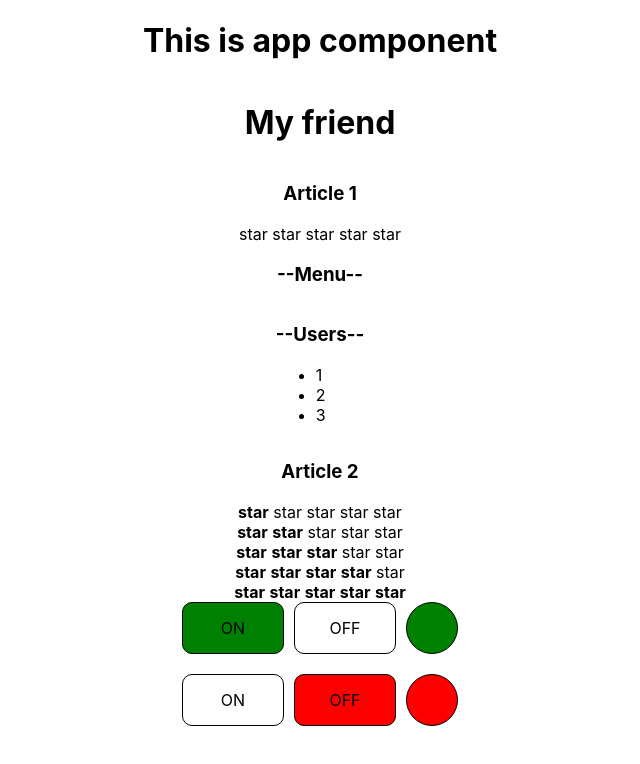
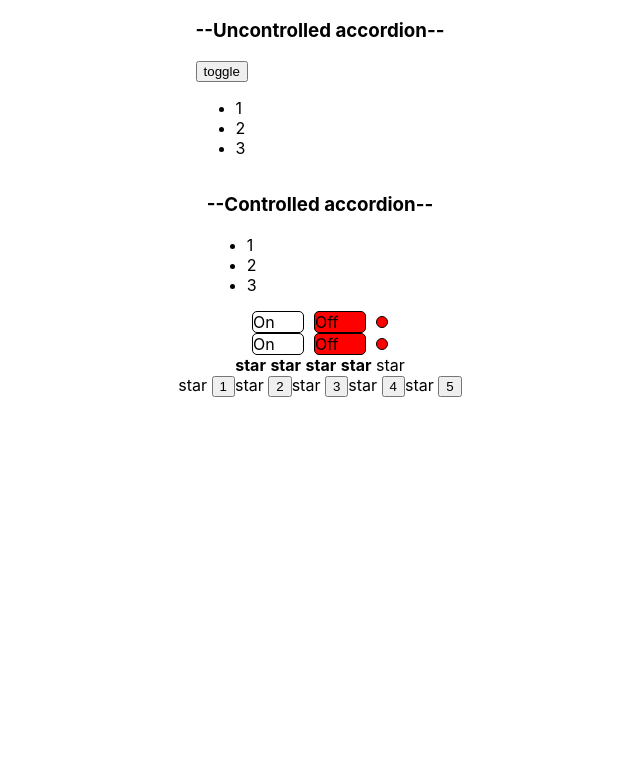
Before and after one commit to stasfilippov/React_kabzda, a React (Create React App) app: page / in a window 1280 px wide. Shown: the top 764 px of the page, without its empty margins (320-960 px from the left). Built offline with nearby package versions, Linux system fonts and the light colour scheme.

Commit message:
-add UncontrolledRating and UncontrolledAccordion Completed tasks

```diff
--- a/src/App.tsx
+++ b/src/App.tsx
@@ -1,42 +1,24 @@
 import React from 'react';
 import './App.css';
 import {Accordion} from "./components/Accordion/Accordion";
-import {Rating} from "./components/Rating/Rating";
 import { OnOff } from './components/OnOff/OnOff';
+import {UncontrolledAccordion} from './components/UncontrolledAccordion/UncontrolledAccordion';
+import {Rating} from './components/Rating/Rating';
+import {UncontrolledRating} from './components/UncotrolledRating/UncontrolledRating';
 
 
 function App() {
 	console.log('App rendering')
 	return (
 		<div className='App'>
-			<PageTitle title={"This is app component"}/>
-			<PageTitle title={"My friend"}/>
-			<h3>Article 1</h3>
-			<Rating value={0}/>
-			<Accordion titleValue={'--Menu--'} collapsed={true}/>
-			<Accordion titleValue={'--Users--'} collapsed={false}/>
-			<h3>Article 2</h3>
-			<Rating value={1}/>
-			<Rating value={2}/>
-			<Rating value={3}/>
+			<UncontrolledAccordion titleValue={'--Uncontrolled accordion--'}/>
+			<Accordion titleValue={'--Controlled accordion--'} collapsed={false}/>
+			<OnOff/>
+			<OnOff/>
 			<Rating value={4}/>
-			<Rating value={5}/>
-			<OnOff isOn ={true}/>
-			<OnOff isOn ={false}/>
+			<UncontrolledRating/>
 		</div>
 	);
 }
 
-type PageTitlePropsType = {
-	title: string;
-}
-
-function PageTitle(props: PageTitlePropsType) {
-	console.log('PageTitle rendering')
-	return (
-		<h1>{props.title}</h1>
-	)
-}
-
-
 export default App;
--- a/src/components/OnOff/OnOff.css
+++ b/src/components/OnOff/OnOff.css
@@ -8,16 +8,3 @@
     margin-right: 10px;
     border: 1px black solid;
 }
-
-.box {
-    display: flex;
-    align-items: center;
-    margin-bottom: 20px;
-}
-
-.lightbulb {
-    width: 50px;
-    height: 50px;
-    border-radius: 50%;
-    border: 1px black solid;
-}
--- a/src/components/OnOff/OnOff.tsx
+++ b/src/components/OnOff/OnOff.tsx
@@ -1,34 +1,54 @@
 import './OnOff.css';
+import {useState} from 'react';
 
-type OnOffPropsType = {
-    isOn: boolean
+// type OnOffPropsType = {
+//     isOn: boolean
+// }
+
+
+
+export const OnOff = () => {
+    console.log('OnOff rendering')
+    let [isOn, setIsOn] = useState(false);
+
+    console.log('isOn:' + isOn)
+
+    const onStyle = {
+        display: 'inline-block',
+        backgroundColor: isOn ? 'green' : 'white',
+        width: '50px',
+        height: '20px',
+        borderRadius: '5px',
+        marginRight: '10px',
+        border: '1px black solid',
+        cursor: 'pointer'
     }
 
-const greenColor = {
-    backgroundColor: 'green'
+    const offStyle = {
+        display: 'inline-block',
+        backgroundColor: isOn ? 'white' : 'red',
+        width: '50px',
+        height: '20px',
+        borderRadius: '5px',
+        marginRight: '10px',
+        border: '1px black solid',
+        cursor: 'pointer'
     }
 
-const redColor = {
-    backgroundColor: 'red'
+    const lightbulbStyle = {
+        display: 'inline-block',
+        width: "10px",
+        height: "10px",
+        borderRadius: '50%',
+        border: '1px black solid',
+        backgroundColor: isOn ? 'green' : 'red',
     }
 
-
-export const OnOff = (props:OnOffPropsType) => {
-    if (props.isOn === true) {
     return (
-            <div className='box'>
-                <div style={true && greenColor} className='button'>ON</div>
-                <div className='button'>OFF</div>
-                <div className='lightbulb' style={greenColor}></div>
-            </div>
-        )
-    } else {
-        return (
-            <div className='box'>
-                <div className='button'>ON</div>
-                <div className='button' style={redColor}>OFF</div>
-                <div className='lightbulb' style={redColor}></div>
+        <div>
+            <div style={onStyle} onClick={ () => {setIsOn(true)} }>On</div>
+            <div style={offStyle} onClick={ () => { setIsOn(false) } }>Off</div>
+            <div style={lightbulbStyle}></div>
         </div>
     )
 }
-}
--- /dev/null
+++ b/src/components/UncontrolledAccordion/UncontrolledAccordion.tsx
@@ -0,0 +1,43 @@
+import {useState} from 'react';
+
+type AccordionPropsType = {
+	titleValue: string;
+}
+
+export function UncontrolledAccordion(props: AccordionPropsType) {
+
+	const [collapsed, setCollapsed] = useState(false)
+
+	const onClickButtonHandler = () => {
+		setCollapsed(!collapsed)
+	}
+
+	return (
+		<div>
+			<AccordionTitle title={props.titleValue}/> <button onClick={onClickButtonHandler}>toggle</button>
+			{!collapsed && <AccordionBody/>}
+		</div>
+	)
+}
+
+type AccordionTitlePropsType = {
+	title: string;
+}
+
+function AccordionTitle(props: AccordionTitlePropsType) {
+	console.log('AccordionTitle rendering')
+	return (
+		<h3>{props.title}</h3>
+	)
+}
+
+function AccordionBody() {
+	console.log('AccordionBody rendering')
+	return (
+		<ul>
+			<li>1</li>
+			<li>2</li>
+			<li>3</li>
+		</ul>
+	)
+}
--- /dev/null
+++ b/src/components/UncotrolledRating/UncontrolledRating.tsx
@@ -0,0 +1,44 @@
+import React, {MouseEvent} from 'react';
+import {useState} from 'react';
+
+
+export function UncontrolledRating() {
+	console.log('rating rendering')
+
+	let [selected, setSelected] = useState(0)
+
+
+	const clickHandler = (event: MouseEvent) => {
+		const value = event.currentTarget.getAttribute('data-value')
+
+		setSelected(Number(value))
+	}
+
+
+
+	return (
+		<div>
+			<Star selected={selected > 0}/><button onClick={clickHandler} data-value={1}>1</button>
+			<Star selected={selected > 1}/><button onClick={clickHandler} data-value={2}>2</button>
+			<Star selected={selected > 2}/><button onClick={clickHandler} data-value={3}>3</button>
+			<Star selected={selected > 3}/><button onClick={clickHandler} data-value={4}>4</button>
+			<Star selected={selected > 4}/><button onClick={clickHandler} data-value={5}>5</button>
+		</div>
+	)
+
+}
+
+type StarPropsType = {
+	selected: boolean;
+}
+
+function Star(props: StarPropsType) {
+	console.log('Star rendering');
+	if (props.selected === true) {
+		return (
+			<span><b>star</b> </span>
+		)
+	} else {
+		return <span>star </span>
+	}
+}
```
Lines whose indentation alone changed are shown as unchanged.
